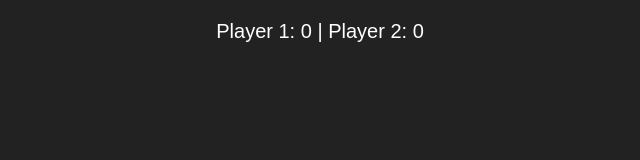
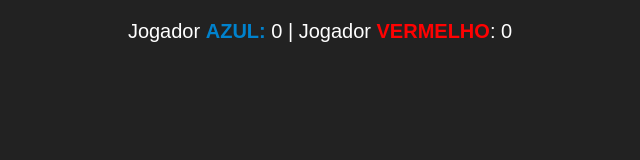
Before and after one commit to LeoMFC666/AirHockey3dHTML, a plain HTML site: page index.html in a window 1280 px wide. Shown: the whole page, without its empty margins (320-960 px from the left). Drawn offline with nearby package versions, Linux system fonts and the light colour scheme.

Commit message:
Update index.html
new scoreboard

```diff
--- a/index.html
+++ b/index.html
@@ -3,7 +3,7 @@
 <head>
 <meta charset="UTF-8" />
 <meta name="viewport" content="width=device-width, initial-scale=1" />
-<title>Clone 3D Air Hockey - Física e Gamepad</title>
+<title>Air Hockey</title>
 <style>
   body { margin: 0; overflow: hidden; background: #222; }
   #scoreboard {
@@ -14,11 +14,17 @@
     font-size: 20px;
     z-index: 10;
   }
+  #scoreboard strong#azul {
+    color: rgb(0, 130, 205);
+  }
+  #scoreboard strong#vermelho {
+    color: rgb(255, 2, 2);
+  }
 
 </style>
 </head>
 <body>
-<div id="scoreboard">Player 1: 0 | Player 2: 0</div>
+<div id="scoreboard">Jogador <strong id="azul">AZUL:</strong> 0 | Jogador <strong id="vermelho">VERMELHO</strong>: 0</div>
 
 <script src="https://cdn.jsdelivr.net/npm/three@0.150.1/build/three.min.js"></script>
 
```
